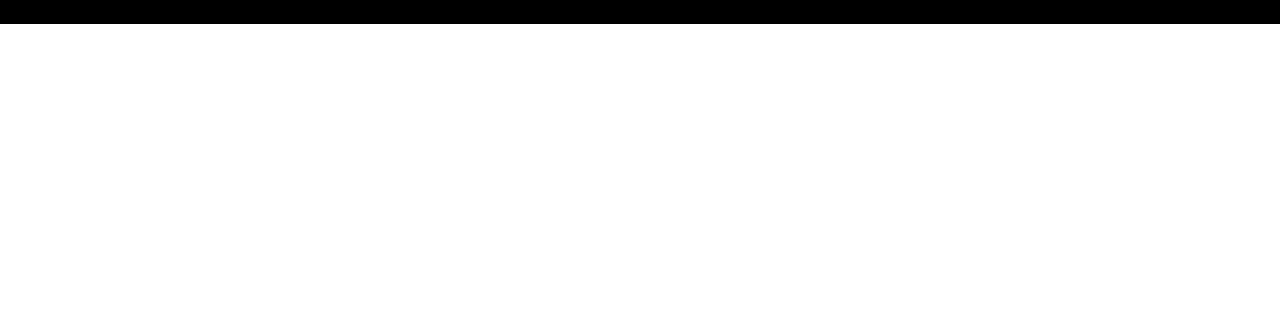
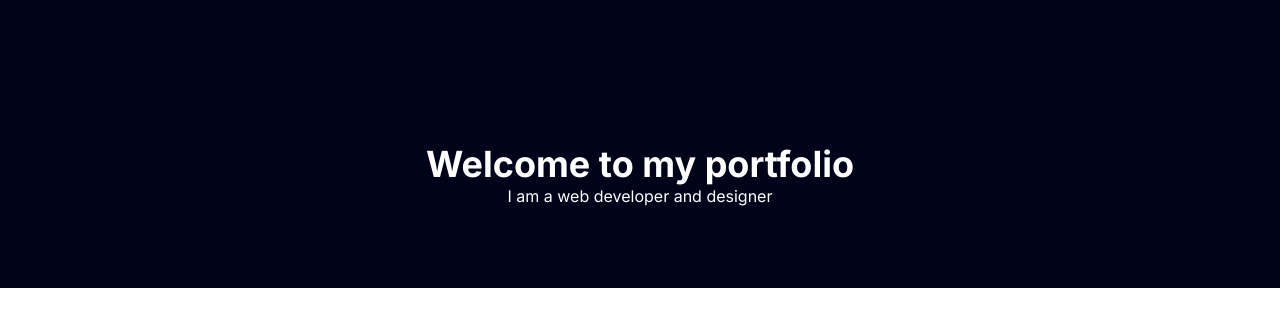
Before and after one commit to NiazAhmed1/Next_JS_p, a Next.js app: page / in a window 1280 px wide. Shown: the top 326 px of the page. Built offline with nearby package versions, Linux system fonts and the light colour scheme.

Commit message:
update compoenet

```diff
--- a/app/page.tsx
+++ b/app/page.tsx
@@ -1,11 +1,12 @@
 import Image from "next/image";
+import Hero from "@/components/Hero";
 
 export default function Home() {
   return (
-    <main className="relative bg-black-default">
-      <p>
-        hello this is Niaz's Portfolio
-      </p>
+    <main className="relative bg-black-100 flex justify-center items-center flex-col overflow-hidden mx-auto sm:px-10 px-5">
+      <div>
+        <Hero/>
+      </div>
     </main>
 
   );
--- /dev/null
+++ b/components/Hero.tsx
@@ -0,0 +1,17 @@
+import React from 'react'
+
+function Hero() {
+  return (
+
+    <div className='pb-20 pt-36'>
+        <div>
+          <h1 className='text-4xl font-bold text-white text-center'>Welcome to my portfolio</h1>
+          <p className='text-white text-center'>I am a web developer and designer</p>
+
+        </div>
+    </div>
+
+)
+}
+
+export default Hero
```
